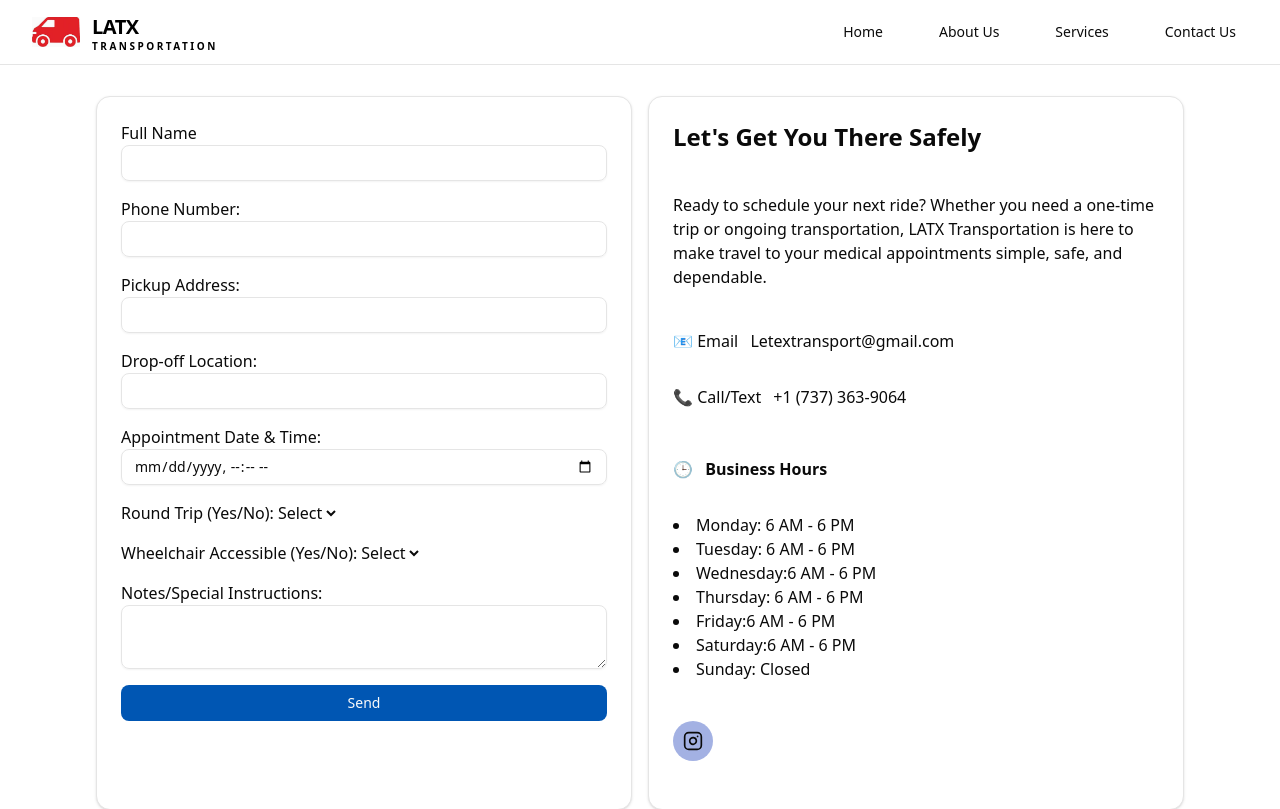
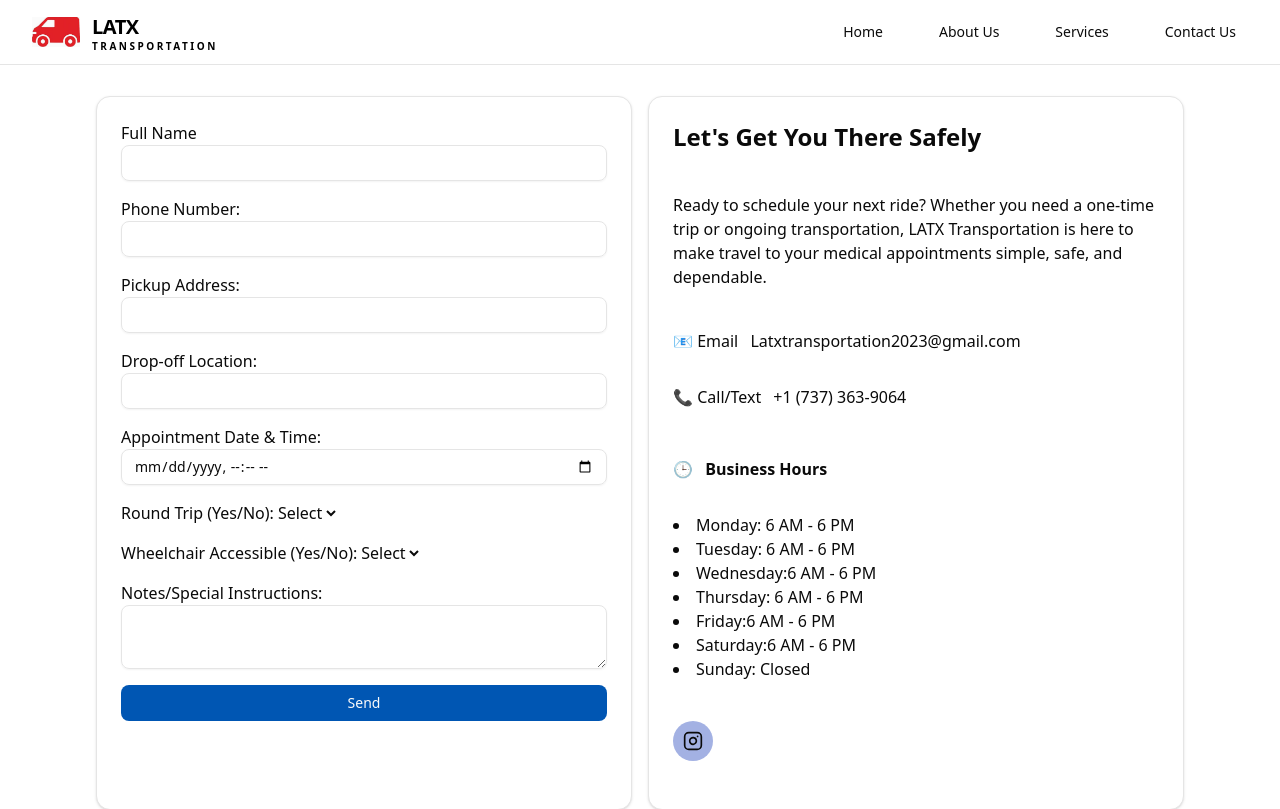
Before and after one commit to TinsaeNardos/Hospital, a Next.js app: page /contactus in a window 1280 px wide. Shown: the top 809 px of the page. Built offline with nearby package versions, Linux system fonts and the light colour scheme.

Commit message:
changesagain8

```diff
--- a/components/contactus.tsx
+++ b/components/contactus.tsx
@@ -33,7 +33,8 @@ export default function ContactForm() {
     };
 
     return (
-        <main className="flex min-h-screen flex-col items-center justify-between p-6 md:p-24">
+        <main className="flex min-h-screen flex-col items-center justify-between pt-24 px-6 md:px-24">
+
             <div className="flex flex-col md:flex-row w-full max-w-7xl mx-auto space-y-4 md:space-y-0">
                 {/* Contact Form Column */}
                 <Card className="flex-1 p-6">
@@ -102,7 +103,7 @@ export default function ContactForm() {
                         animate={{ opacity: 1, y: 0 }}
                         transition={{ duration: 0.6, delay: 0.4 }} // Slight delay
                     >
-                        <span className="mr-2">📧 Email</span> Letextransport@gmail.com
+                        <span className="mr-2">📧 Email</span> Latxtransportation2023@gmail.com
                     </motion.p>
                     <motion.p
                         className="mb-2"
```
